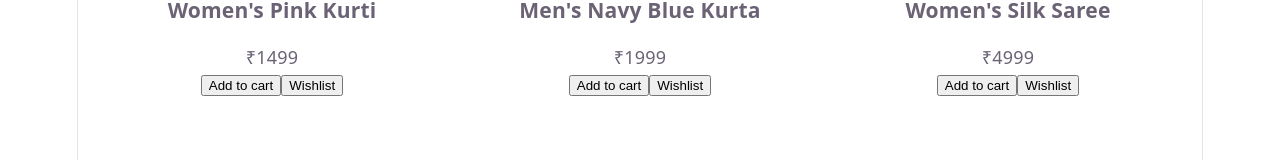
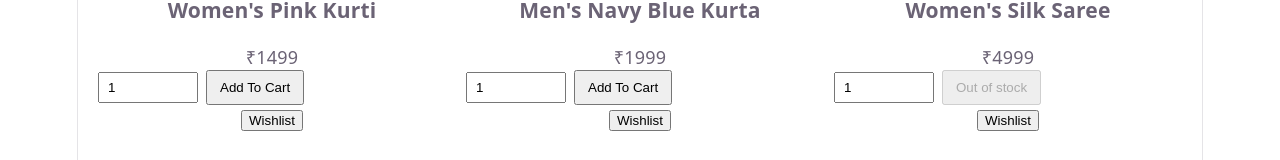
Before and after one commit to bhavikamange03/nst, a React (Vite) app in the folder nst-frontend/: page /products in a window 1280 px wide. Shown: the part 458-618 px from the top of the page. Built offline with nearby package versions, Linux system fonts and the light colour scheme.

Commit message:
Basic cart operation added

```diff
--- a/nst-frontend/src/App.jsx
+++ b/nst-frontend/src/App.jsx
@@ -1,10 +1,11 @@
 import AppRoutes from "./routes/AppRoutes";
 import Navbar from "./components/Navbar/Navbar";
 import Footer from "./components/Footer/Footer";
+import { CartProvider } from './context/CartContext'
 
 function App(){
   return (
-    <>
+    <CartProvider>
       <Navbar/>
 
       <main
@@ -17,7 +18,7 @@ function App(){
       </main>
 
       <Footer/>
-    </>
+    </CartProvider>
   );
 }
 
--- /dev/null
+++ b/nst-frontend/src/components/AddToCartButton/AddToCartButton.css
@@ -0,0 +1,7 @@
+.add-to-cart-component { display: flex; flex-direction: column; }
+.add-to-cart-row { display: flex; gap: 8px; align-items: center; }
+.act-qty-input { width: 80px; padding: 6px 8px; }
+.act-add-btn { padding: 8px 12px; }
+.act-message { margin-top: 8px; font-size: 0.95rem; }
+.act-message.error { color: crimson; }
+.act-message.success { color: green; }
--- /dev/null
+++ b/nst-frontend/src/components/AddToCartButton/AddToCartButton.jsx
@@ -0,0 +1,38 @@
+import React, { useState } from 'react'
+import { useCart } from '../../context/CartContext'
+import './AddToCartButton.css'
+
+export default function AddToCartButton({ product, initialQty = 1 }){
+  const { inventory, addToCart } = useCart();
+  const available = inventory[product.id] ?? product.stock ?? 0;
+  const [qty, setQty] = useState(initialQty);
+  const [message, setMessage] = useState('');
+
+  const handleAdd = () => {
+    const parsed = Number(qty) || 1;
+    const res = addToCart(product, parsed);
+    setMessage(res.message);
+  }
+
+  return (
+    <div className="add-to-cart-component">
+      <div className="add-to-cart-row">
+        <input
+          className="act-qty-input"
+          type="number"
+          min="1"
+          value={qty}
+          onChange={e => setQty(e.target.value)}
+        />
+        <button className="act-add-btn" onClick={handleAdd} disabled={available <= 0}>
+          {available <= 0 ? 'Out of stock' : 'Add To Cart'}
+        </button>
+      </div>
+      {message && (
+        <div className={`act-message ${message.startsWith('Only') || message.includes('out of stock') ? 'error' : 'success'}`}>
+          {message}
+        </div>
+      )}
+    </div>
+  )
+}
--- a/nst-frontend/src/components/Navbar/Navbar.jsx
+++ b/nst-frontend/src/components/Navbar/Navbar.jsx
@@ -1,9 +1,11 @@
 import { Link, useNavigate } from "react-router-dom";
 import "./Navbar.css"
+import { useCart } from '../../context/CartContext'
 
 function Navbar(){
     const isLoggedIn = false;
     const navigate = useNavigate();
+    const { totalCount } = useCart();
 
     const handleWishlistClick = (e) => {
         if (!isLoggedIn){
@@ -25,7 +27,7 @@ function Navbar(){
                 <Link to = "/products">Products</Link>
 
                 <Link to = "/wishlist" onClick={handleWishlistClick}> ❤️ Wishlist</Link>
-                <Link to = "/cart">🛒 Cart</Link>
+                <Link to = "/cart">🛒 Cart {totalCount > 0 && (<span className="cart-count">{totalCount}</span>)}</Link>
 
                 {!isLoggedIn ? (
                     <>
--- a/nst-frontend/src/components/ProductCard/ProductCard.jsx
+++ b/nst-frontend/src/components/ProductCard/ProductCard.jsx
@@ -1,4 +1,5 @@
 import { Link } from "react-router-dom";
+import AddToCartButton from '../AddToCartButton/AddToCartButton'
 
 function ProductCard({product}){
     return (
@@ -15,7 +16,8 @@ function ProductCard({product}){
 
             <p>₹{product.price}</p>
 
-            <button>Add to cart</button>
+            <AddToCartButton product={product} initialQty={1} />
+
             <button>Wishlist</button>
         </div>
     )
--- /dev/null
+++ b/nst-frontend/src/context/CartContext.jsx
@@ -0,0 +1,60 @@
+import React, { createContext, useContext, useState } from 'react';
+import products from '../data/product.js';
+
+const CartContext = createContext();
+
+export function useCart(){
+  return useContext(CartContext);
+}
+
+export function CartProvider({ children }){
+  // initialize inventory from product list
+  const initialInventory = {};
+  products.forEach(p => {
+    initialInventory[p.id] = p.stock ?? 0;
+  });
+
+  const [inventory, setInventory] = useState(initialInventory);
+  const [cartItems, setCartItems] = useState([]); // {id, qty, product}
+
+  const totalCount = cartItems.reduce((s, it) => s + it.qty, 0);
+
+  function addToCart(product, qty){
+    const available = inventory[product.id] ?? 0;
+    if (available <= 0) {
+      return { success: false, message: 'Product is out of stock' };
+    }
+    if (qty > available){
+      return { success: false, message: `Only ${available} item${available>1? 's' : ''} are available` };
+    }
+
+    // reduce inventory
+    setInventory(prev => ({ ...prev, [product.id]: prev[product.id] - qty }));
+
+    // add to cart (merge if exists)
+    setCartItems(prev => {
+      const idx = prev.findIndex(i => i.id === product.id);
+      if (idx >= 0){
+        const copy = [...prev];
+        copy[idx] = { ...copy[idx], qty: copy[idx].qty + qty };
+        return copy;
+      }
+      return [...prev, { id: product.id, qty, product }];
+    });
+
+    return { success: true, message: 'Item added to cart' };
+  }
+
+  const value = {
+    inventory,
+    cartItems,
+    totalCount,
+    addToCart,
+  };
+
+  return (
+    <CartContext.Provider value={value}>
+      {children}
+    </CartContext.Provider>
+  );
+}
--- a/nst-frontend/src/data/product.js
+++ b/nst-frontend/src/data/product.js
@@ -6,6 +6,7 @@ const products = [
     price: 1499,
     description:
       "Beautiful cotton kurti perfect for daily wear.",
+    stock: 5,
     images: [
       "https://picsum.photos/id/1011/600",
       "https://picsum.photos/id/1012/600",
@@ -19,6 +20,7 @@ const products = [
     price: 1999,
     description:
       "Traditional festive kurta with premium fabric.",
+    stock: 2,
     images: [
       "https://picsum.photos/id/1021/600",
       "https://picsum.photos/id/1022/600",
@@ -32,6 +34,7 @@ const products = [
     price: 4999,
     description:
       "Elegant silk saree for weddings and events.",
+    stock: 0,
     images: [
       "https://picsum.photos/id/1031/600",
       "https://picsum.photos/id/1032/600",
--- a/nst-frontend/src/pages/ProductDetails/ProductDetails.css
+++ b/nst-frontend/src/pages/ProductDetails/ProductDetails.css
@@ -80,3 +80,35 @@
 @media (max-width: 600px) {
   .nav-arrow { padding: 6px; }
 }
+
+/* Actions and add-to-cart styles moved from inline styles */
+.pd-actions {
+  display: flex;
+  gap: 8px;
+  align-items: center;
+  margin-top: 12px;
+}
+
+.pd-qty-input {
+  width: 80px;
+  padding: 6px 8px;
+}
+
+.add-to-cart-container {
+  display: flex;
+  flex-direction: column;
+}
+
+.add-to-cart-row {
+  display: flex;
+  gap: 8px;
+  align-items: center;
+}
+
+.add-message {
+  margin-top: 8px;
+  font-size: 0.95rem;
+}
+
+.add-message.error { color: crimson; }
+.add-message.success { color: green; }
--- a/nst-frontend/src/pages/ProductDetails/ProductDetails.jsx
+++ b/nst-frontend/src/pages/ProductDetails/ProductDetails.jsx
@@ -2,6 +2,7 @@ import { useParams } from "react-router-dom";
 import { useState } from "react";
 import products from "../../data/product.js";
 import './ProductDetails.css'
+import AddToCartButton from '../../components/AddToCartButton/AddToCartButton'
 
 function ProductDetails() {
     const {id} = useParams();
@@ -62,10 +63,9 @@ function ProductDetails() {
                 <h2>₹{product.price}</h2>
 
                 <p>{product.description}</p>
-
-                <button>
-                Add To Cart
-                </button>
+                <div className="pd-actions">
+                    <AddToCartButton product={product} />
+                </div>
 
                 <button>
                 Wishlist
```
Lines whose indentation alone changed are shown as unchanged.
